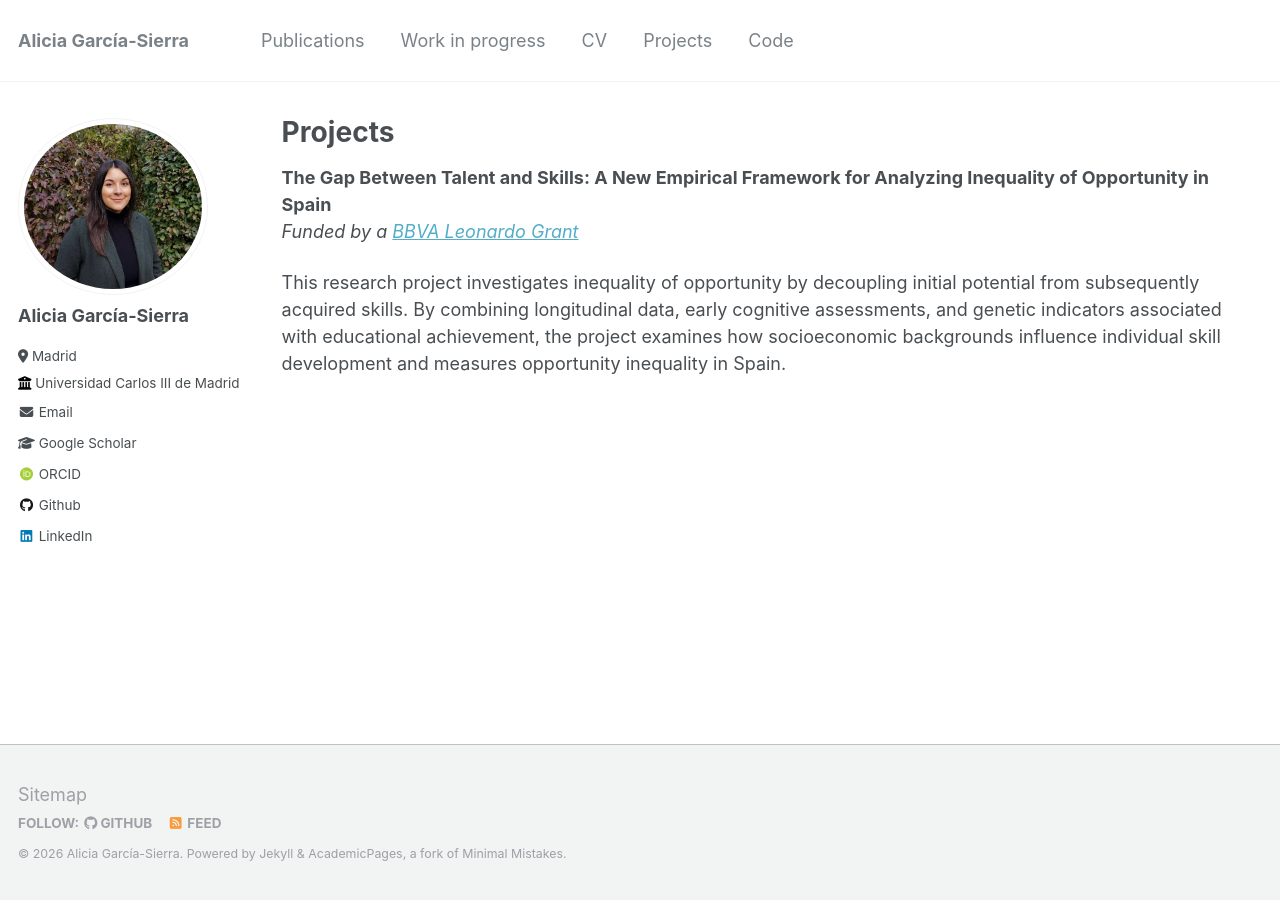
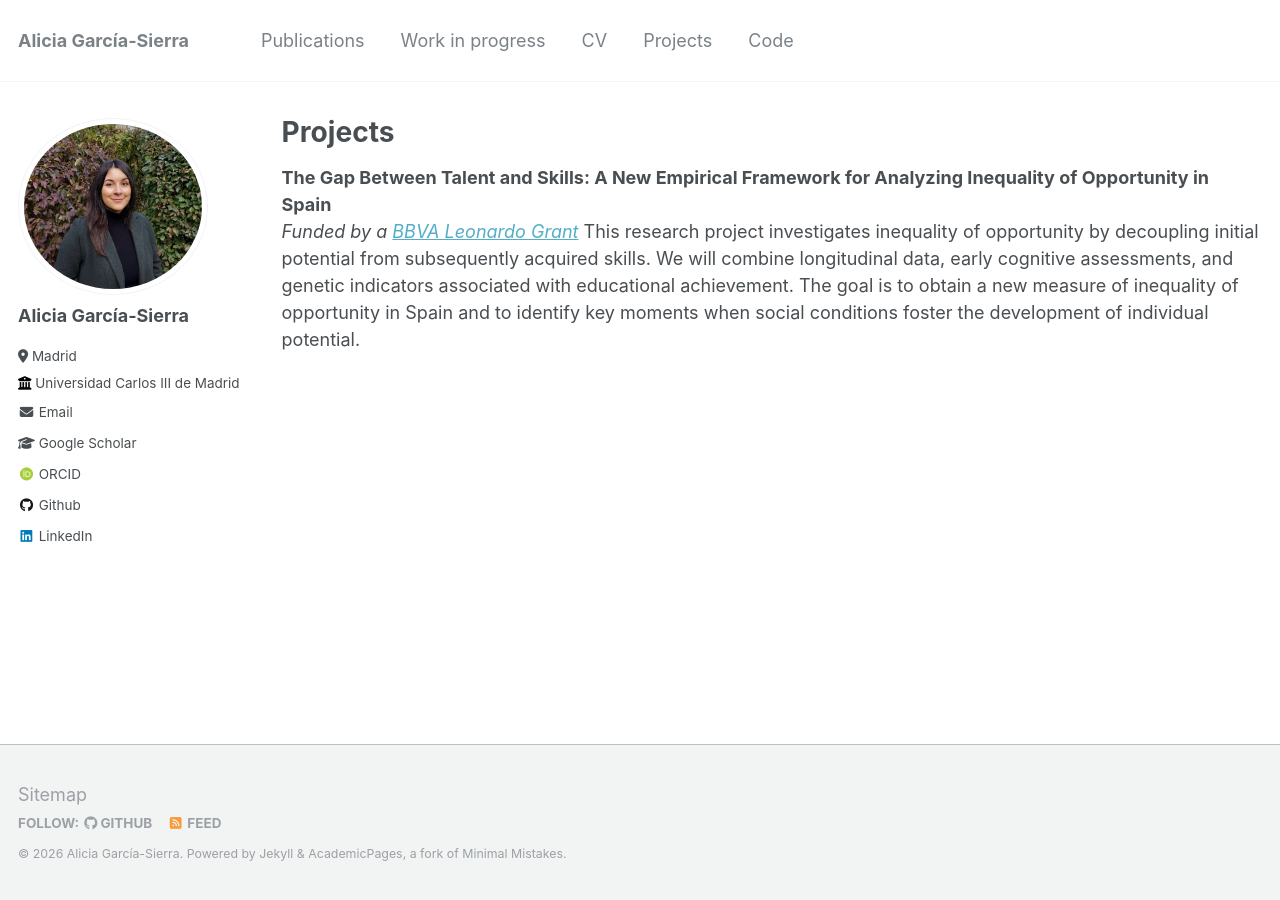
Before and after one commit to aliciagarciasierra/aliciagarciasierra.github.io, a Jekyll site: the page built from _pages/projects.md, in a window 1280 px wide. Built offline with Jekyll 4.4.1, drawn with Linux system fonts in a browser that asks for light colours; some web fonts are replaced.

Commit message:
Update project description for clarity and detail
Revised project description to clarify research goals and methodology.

```diff
--- a/_pages/projects.md
+++ b/_pages/projects.md
@@ -6,7 +6,6 @@ author_profile: true
 
 ---
 
-  **The Gap Between Talent and Skills: A New Empirical Framework for Analyzing Inequality of Opportunity in Spain**
-  *Funded by a [BBVA Leonardo Grant](https://www.redleonardo.es/beneficiario/alicia-garcia-sierra/)*
-
-  This research project investigates inequality of opportunity by decoupling initial potential from subsequently acquired skills. By combining longitudinal data, early cognitive assessments, and genetic indicators associated with educational achievement, the project examines how socioeconomic backgrounds influence individual skill development and measures opportunity inequality in Spain.
+**The Gap Between Talent and Skills: A New Empirical Framework for Analyzing Inequality of Opportunity in Spain**
+*Funded by a [BBVA Leonardo Grant](https://www.redleonardo.es/beneficiario/alicia-garcia-sierra/)*
+This research project investigates inequality of opportunity by decoupling initial potential from subsequently acquired skills. We will combine longitudinal data, early cognitive assessments, and genetic indicators associated with educational achievement. The goal is to obtain a new measure of inequality of opportunity in Spain and to identify key moments when social conditions foster the development of individual potential.
```
